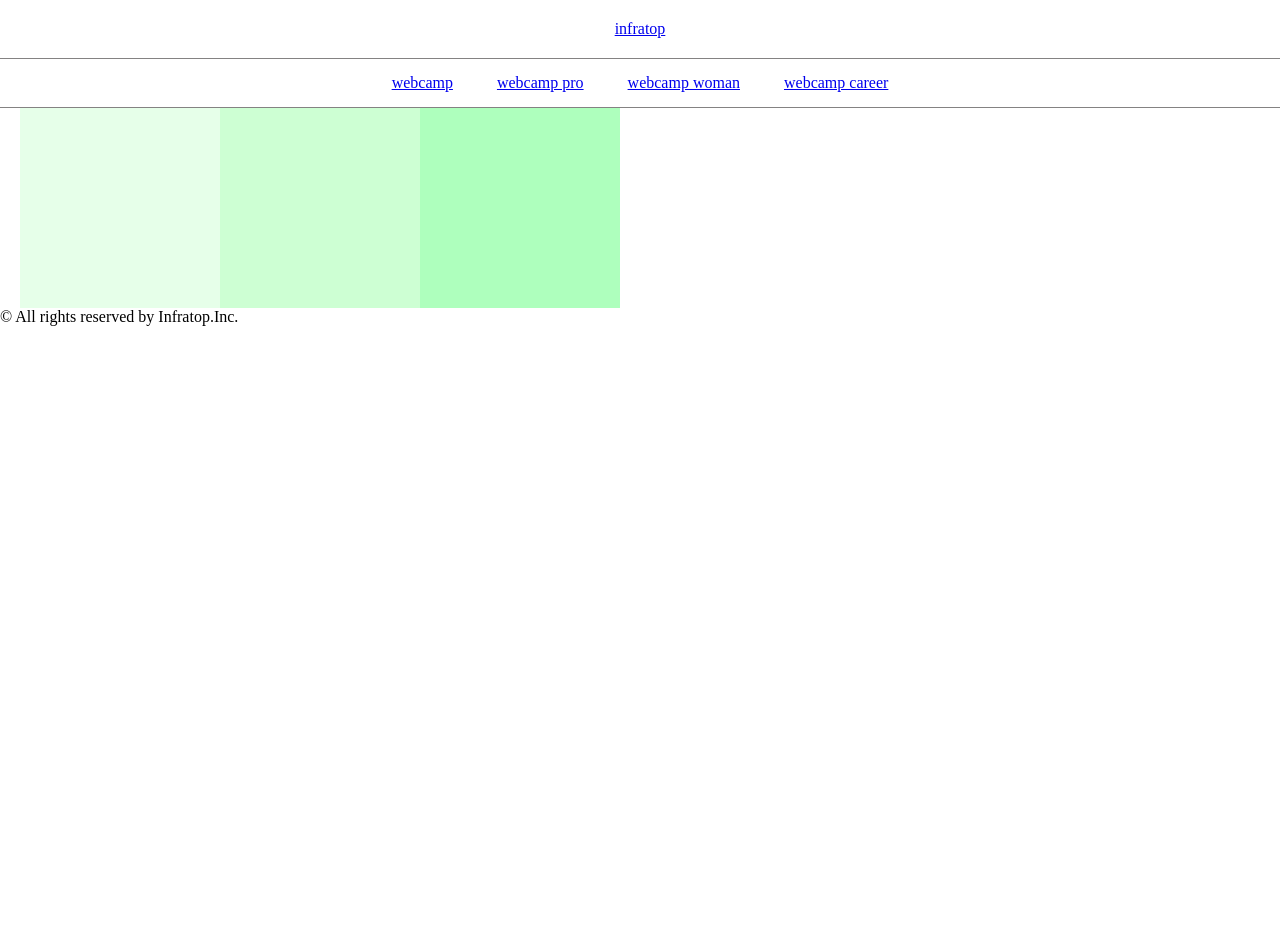
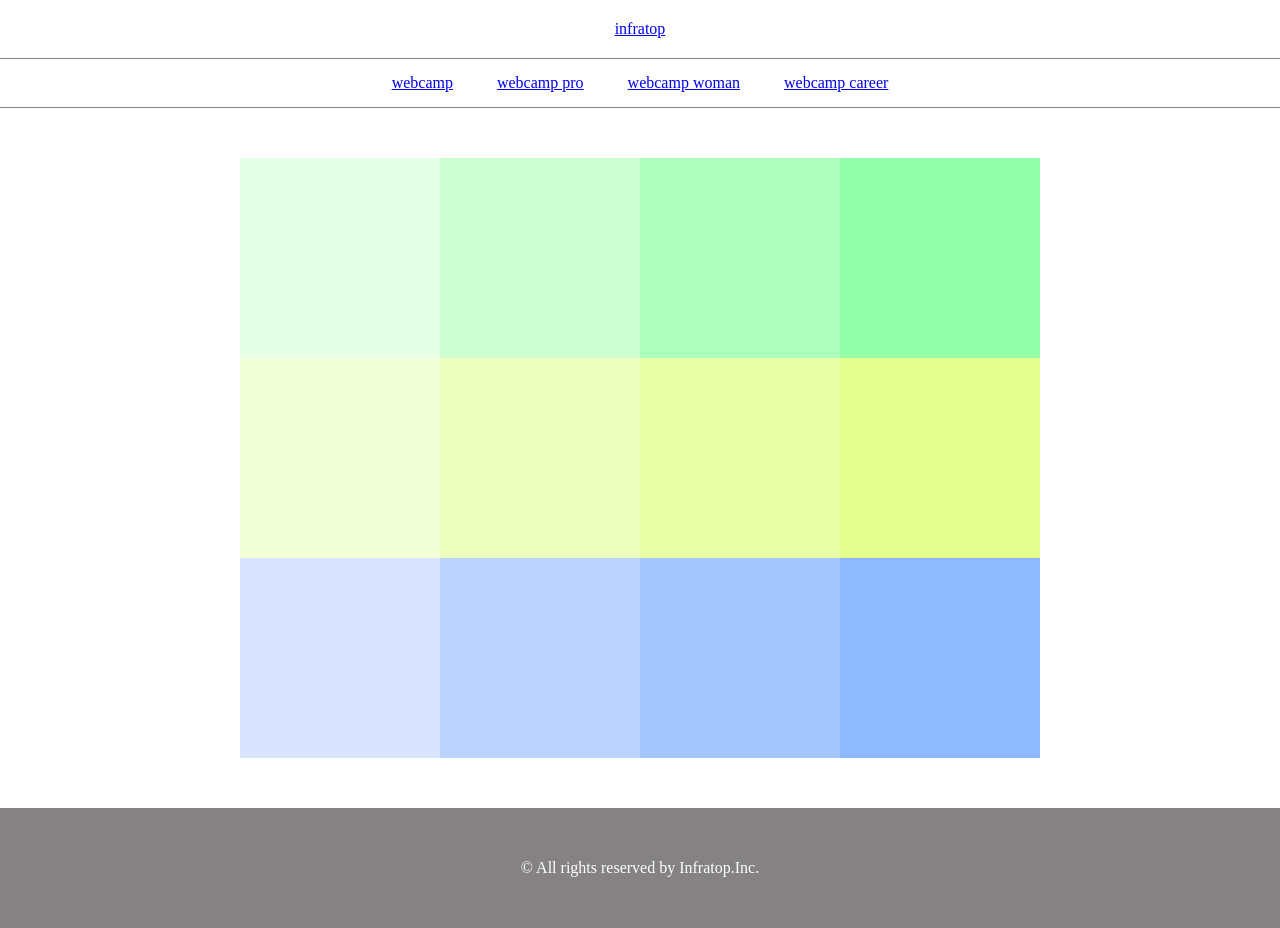
Before and after one commit to kihopopo/html-practice, a plain HTML site: page caravan/index.html in a window 1280 px wide. Before the commit the page ends 800 px from the top, so only its background shows below. Drawn offline with Linux system fonts and the light colour scheme.

Commit message:
[Finish]1-5

```diff
--- a/caravan/style.css
+++ b/caravan/style.css
@@ -26,9 +26,9 @@ header {
 
 .main {
   width: 800px; /* 横幅840px */
+  margin: 50px auto;
   display: flex; /* Flexboxの利用 */
   flex-wrap: wrap;
-   margin: 0 20px;
   }
 
 .box1{
@@ -47,15 +47,60 @@ header {
   width: 200px;
   height: 200px;
   background-color: #aeffbd;
-
-  .blog {
-  width: 600px; /* 横幅600px */
-  height: 1400px; /* 高さ1400px */
 }
 
-.sidebar{
-  width: 240px;
-  height: 1400px;
+.box4{
+   width: 200px;
+   height: 200px;
+   background-color: #93ffab;
+}
+
+.box5{
+   width: 200px;
+   height: 200px;
+   background-color: #f3ffd8;
+}
+
+.box6{
+   width: 200px;
+   height: 200px;
+   background-color: #edffbe;
+}
+
+.box7{
+  width: 200px;
+  height: 200px;
+  background-color: #e9ffa5;
+}
+
+.box8{
+  width: 200px;
+  height: 200px;
+  background-color: #e4ff8d;
+}
+
+.box9{
+  width: 200px;
+  height: 200px;
+  background-color: #d9e5ff;
+}
+
+.box10{
+  width: 200px;
+  height: 200px;
+  background-color: #bad3ff;
+}
+
+.box11{
+  width: 200px;
+  height: 200px;
+  background-color: #a4c6ff;
+}
+
+.box12{
+  width: 200px;
+  height: 200px;
+  background-color: #8eb8ff;
 }
 
 footer {
@@ -68,3 +113,4 @@ footer {
 
 .footer-text {
   color: #fff;
+}
```
